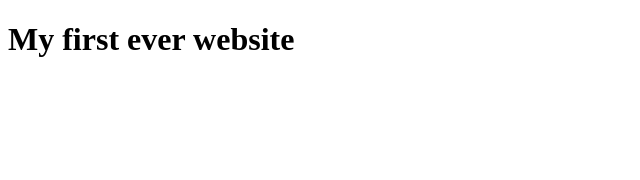
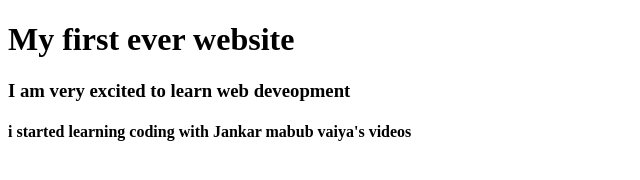
Before and after one commit to SubrataBikash/my-first-website, a plain HTML site: page index.html in a window 1280 px wide. Shown: the whole page, without its empty margins (0-640 px from the left). Drawn offline with Linux system fonts and the light colour scheme.

Commit message:
learned github

```diff
--- a/index.html
+++ b/index.html
@@ -7,5 +7,7 @@
 </head>
 <body>
     <h1>My first ever website</h1>
+    <h3>I am very excited to learn web deveopment</h3>
+    <h4>i started learning coding with Jankar mabub vaiya's videos</h4>
 </body>
 </html>
```
